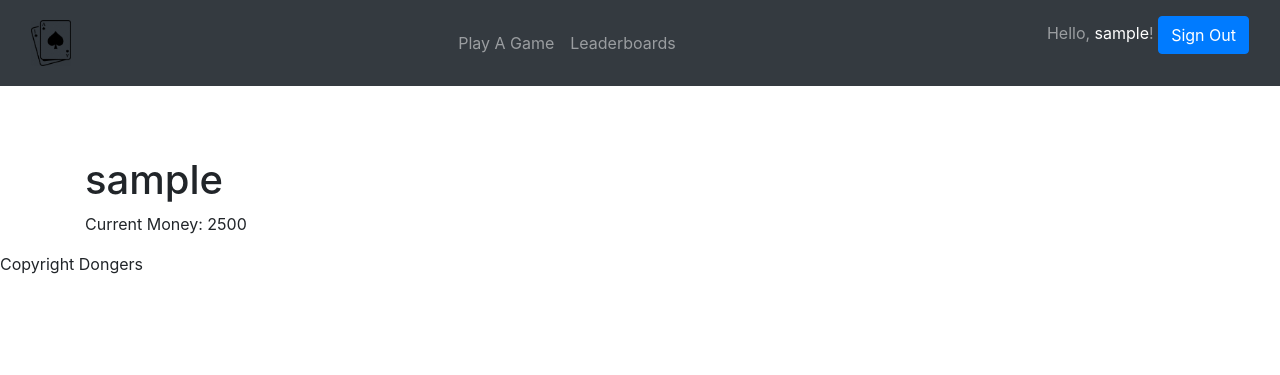
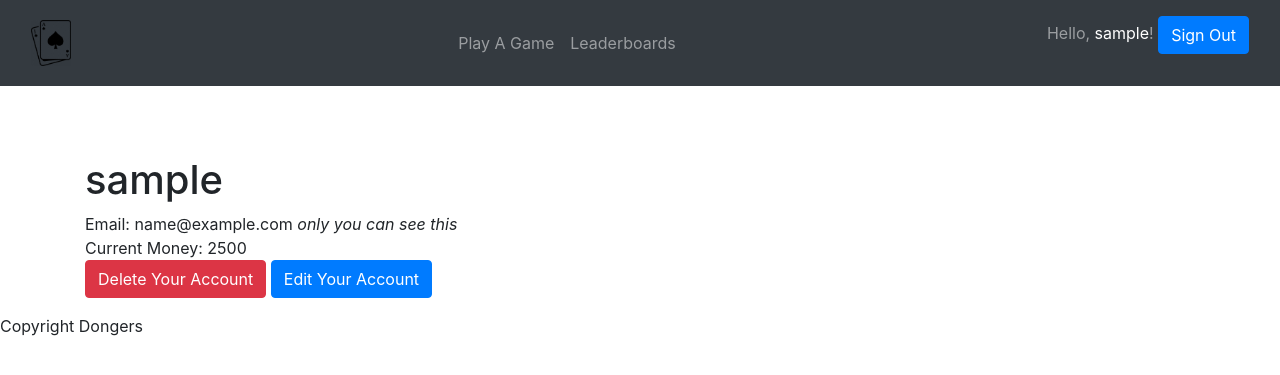
Before and after one commit to forsman5/blackjack, a Django app: template game/templates/user.html in a window 1280 px wide. Shown: the top 375 px of the page. Run offline with Django 3.2, Linux system fonts and the light colour scheme; the template is opened without the code that fills it: values that come from a table or form of the project are taken from there, others are empty; the visitor is signed in with stand-in values (Sample User, id 1); data comes from the database, SQL or seed files in the repository; some libraries are stand-ins or nearby versions.

Commit message:
updated user page

```diff
--- a/game/templates/user.html
+++ b/game/templates/user.html
@@ -1,9 +1,23 @@
 {% extends "base.html" %}
 
 {% block content %}
-  <h1>{{user.username}}</h1>
+  <h1>{{ pageUser.username }}</h1>
   <p>
+    {% if user != None and user.username == pageUser.username %}
+      Email: {{user.email}} <i> only you can see this </i>
+    {% endif %}
+    <br>
     <!-- todo longest game, highest money -->
-    Current Money: {{ user.profile.money }}
+    Current Money: {{ pageUser.profile.money }}
+    <!-- todo games played -->
+
+    </br>
+
+    <!-- todo styling, down at bottom -->
+    {% if user != None and user.username == pageUser.username %}
+      <!-- todo confirm before pressing -->
+      <a type="button" class="btn btn-danger" href="#">Delete Your Account</a>
+      <a type="button" class="btn btn-primary" href="#">Edit Your Account</a>
+    {% endif %}
   </p>
 {% endblock %}
--- a/game/views.py
+++ b/game/views.py
@@ -14,7 +14,7 @@ def userPage(request, user_id):
         user = User.objects.get(pk=user_id)
     except User.DoesNotExist:
         raise Http404("User does not exist")
-    return render(request, 'user.html', {'user': user})
+    return render(request, 'user.html', {'pageUser': user})
 
 def register(request):
     if request.method == 'POST':
```
